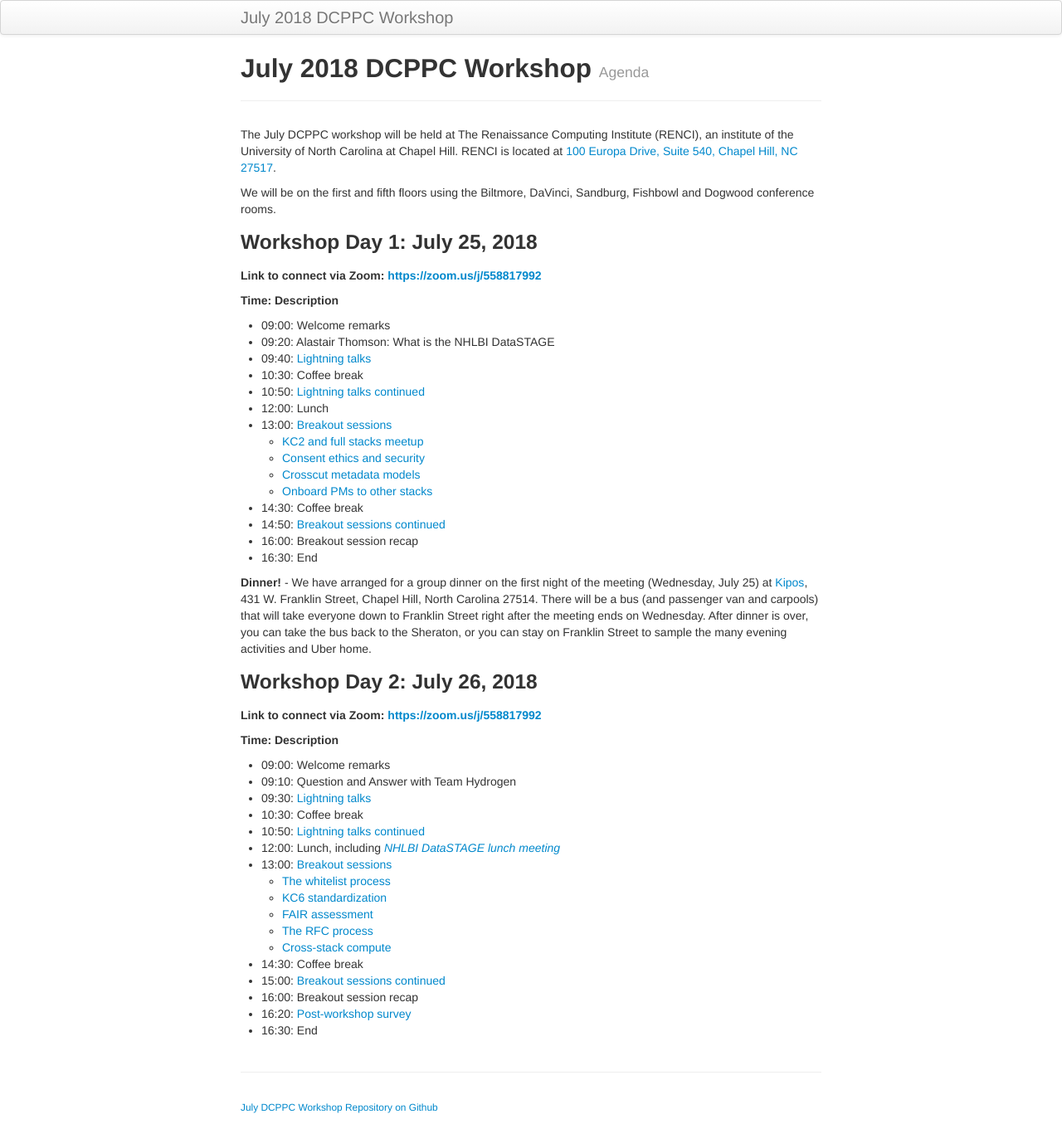
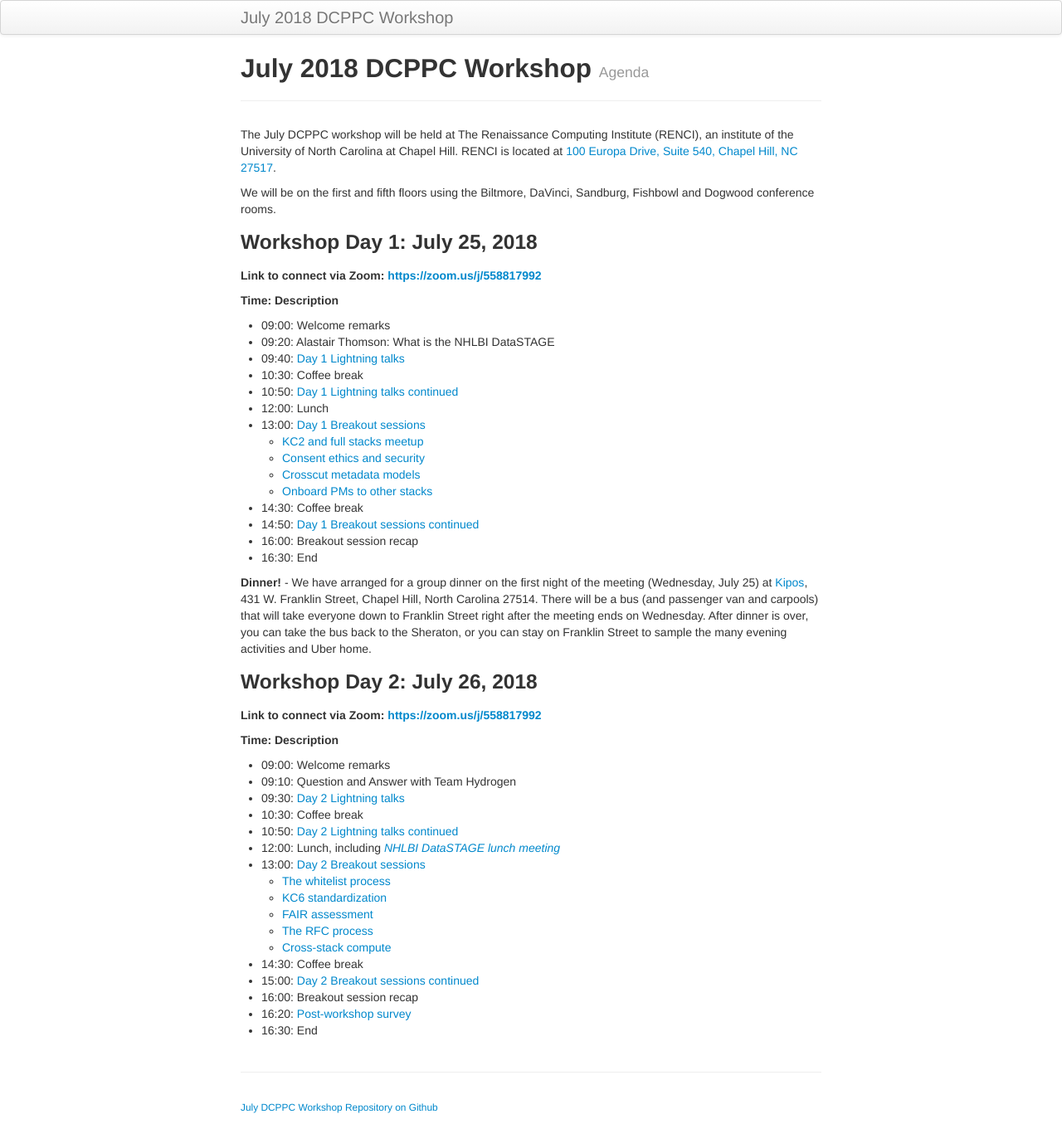
Before and after one commit to dcppc/2018-july-workshop, a Jekyll site: the page built from docs/agenda.md, in a window 1280 px wide. Shown: the whole page at 83% size. Built offline with Jekyll 4.4.1, drawn with Linux system fonts in a browser that asks for light colours.

Commit message:
update link filters

```diff
--- a/docs/agenda.md
+++ b/docs/agenda.md
@@ -16,17 +16,17 @@ We will be on the first and fifth floors using the Biltmore, DaVinci, Sandburg,
 **Time: Description**
 - 09:00: Welcome remarks
 - 09:20: Alastair Thomson: What is the NHLBI DataSTAGE
-- 09:40: [Lightning talks](https://github.com/dcppc/2018-july-workshop/issues/4)
+- 09:40: [Day 1 Lightning talks](https://github.com/dcppc/2018-july-workshop/issues/4)
 - 10:30: Coffee break
-- 10:50: [Lightning talks continued](https://github.com/dcppc/2018-july-workshop/issues/4)
+- 10:50: [Day 1 Lightning talks continued](https://github.com/dcppc/2018-july-workshop/issues/4)
 - 12:00: Lunch
-- 13:00: [Breakout sessions](https://github.com/dcppc/2018-july-workshop/labels/proposed%20session)
+- 13:00: [Day 1 Breakout sessions](https://github.com/dcppc/2018-july-workshop/issues?utf8=✓&q=is%3Aopen+label%3A%22Day+1%22+label%3A%22proposed+session%22+)
 	- [KC2 and full stacks meetup](https://github.com/dcppc/2018-july-workshop/issues/6)
 	- [Consent ethics and security](https://github.com/dcppc/2018-july-workshop/issues/8)
 	- [Crosscut metadata models](https://github.com/dcppc/2018-july-workshop/issues/18)
 	- [Onboard PMs to other stacks](https://github.com/dcppc/2018-july-workshop/issues/12)
 - 14:30: Coffee break
-- 14:50: [Breakout sessions continued](https://github.com/dcppc/2018-july-workshop/labels/proposed%20session)
+- 14:50: [Day 1 Breakout sessions continued](https://github.com/dcppc/2018-july-workshop/issues?utf8=✓&q=is%3Aopen+label%3A%22Day+1%22+label%3A%22proposed+session%22+)
 - 16:00: Breakout session recap
 - 16:30: End
 
@@ -40,18 +40,18 @@ We will be on the first and fifth floors using the Biltmore, DaVinci, Sandburg,
 **Time: Description**
 - 09:00: Welcome remarks
 - 09:10: Question and Answer with Team Hydrogen
-- 09:30: [Lightning talks](https://github.com/dcppc/2018-july-workshop/issues/5)
+- 09:30: [Day 2 Lightning talks](https://github.com/dcppc/2018-july-workshop/issues/5)
 - 10:30: Coffee break
-- 10:50: [Lightning talks continued](https://github.com/dcppc/2018-july-workshop/issues/5)
+- 10:50: [Day 2 Lightning talks continued](https://github.com/dcppc/2018-july-workshop/issues/5)
 - 12:00: Lunch, including [*NHLBI DataSTAGE lunch meeting*](https://github.com/dcppc/2018-july-workshop/issues/9)
-- 13:00: [Breakout sessions](https://github.com/dcppc/2018-july-workshop/labels/proposed%20session)
+- 13:00: [Day 2 Breakout sessions](https://github.com/dcppc/2018-july-workshop/issues?utf8=✓&q=is%3Aopen+label%3A%22Day+2%22+label%3A%22proposed+session%22+)
 	- [The whitelist process](https://github.com/dcppc/2018-july-workshop/issues/17)
 	- [KC6 standardization](https://github.com/dcppc/2018-july-workshop/issues/7)
 	- [FAIR assessment](https://github.com/dcppc/2018-july-workshop/issues/19)
 	-  [The RFC process](https://github.com/dcppc/2018-july-workshop/issues/16)
 	-  [Cross-stack compute](https://github.com/dcppc/2018-july-workshop/issues/14)
 - 14:30: Coffee break
-- 15:00: [Breakout sessions continued](https://github.com/dcppc/2018-july-workshop/labels/proposed%20session)
+- 15:00: [Day 2 Breakout sessions continued](https://github.com/dcppc/2018-july-workshop/issues?utf8=✓&q=is%3Aopen+label%3A%22Day+2%22+label%3A%22proposed+session%22+)
 - 16:00: Breakout session recap
 - 16:20: [Post-workshop survey](https://ucdavis.co1.qualtrics.com/jfe/form/SV_43isVLx7nDYnOuN)
 - 16:30: End
```
